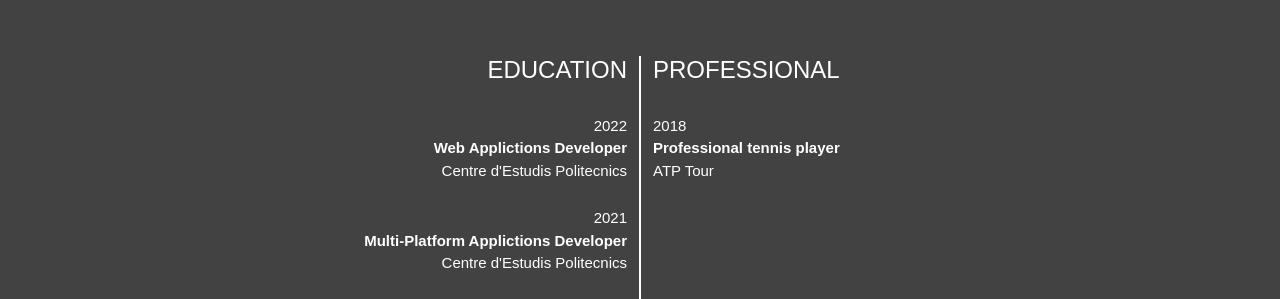
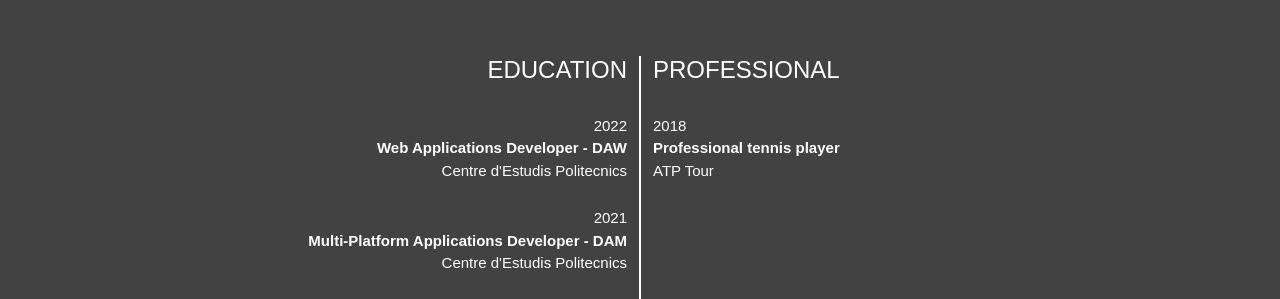
Before and after one commit to smarescat/portfolio, a Vue app: page / in a window 1280 px wide. Shown: the part 1560-1859 px from the top of the page. Built offline with nearby package versions, Linux system fonts and the light colour scheme.

Commit message:
resuelto

```diff
--- a/src/components/Experience.vue
+++ b/src/components/Experience.vue
@@ -9,7 +9,7 @@
             <div class="year color-darker">2022</div>
             <div class="resume-description">
               <strong class="color-light"
-                >Web Applictions Developer</strong
+                >Web Applications Developer - DAW</strong
               >
             </div>
             <div class="color-darker">Centre d'Estudis Politecnics</div>
@@ -18,7 +18,7 @@
             <div class="year color-darker">2021</div>
             <div class="resume-description">
               <strong class="color-light"
-                >Multi-Platform Applictions Developer</strong
+                >Multi-Platform Applications Developer - DAM</strong
               >
             </div>
             <div class="color-darker">Centre d'Estudis Politecnics</div>
```
